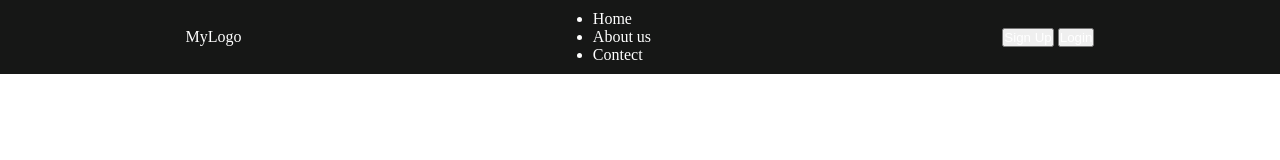
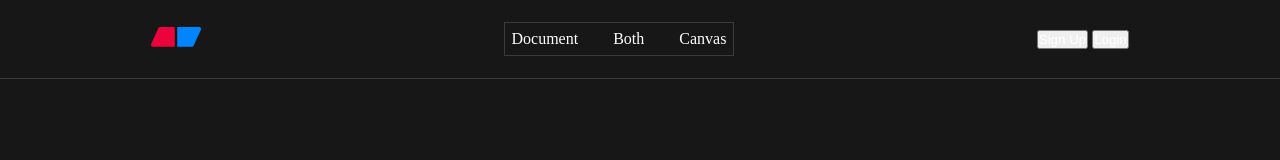
Before and after one commit to GmPratim/Cohort-WebDev, a plain HTML site: page css/CSS Libraries and Fun Interaction/index.html in a window 1280 px wide. Drawn offline with Linux system fonts and the light colour scheme.

Commit message:
function

```diff
--- a/css/CSS Libraries and Fun Interaction/index.html
+++ b/css/CSS Libraries and Fun Interaction/index.html
@@ -11,26 +11,46 @@
         box-sizing: border-box;
         color: #ffffff;
       }
+      body {
+        background-color: #161716;
+      }
 
       nav {
         display: flex;
         align-items: center;
         justify-content: space-around;
-        padding: 10px;
+        padding-top: 22px;
+        padding-bottom: 22px;
+
         background-color: #161716;
+        border-bottom: 1px solid #3a3b3b;
+      }
+      ul {
+        display: flex;
+        /* justify-content: space-between; */
+        gap: 35px;
+        border: 1px solid #3a3b3b;
+        padding: 7px;
+      }
+      ul li {
+        list-style: none;
+      }
+      img {
+        width: 50px;
       }
     </style>
   </head>
   <body>
     <nav>
       <div>
-        <p>MyLogo</p>
+        <!-- <p>MyLogo</p> -->
+        <img src="/eraser-icon-seeklogo.svg" alt="" srcset="" />
       </div>
       <div>
         <ul>
-          <li>Home</li>
-          <li>About us</li>
-          <li>Contect</li>
+          <li>Document</li>
+          <li>Both</li>
+          <li>Canvas</li>
         </ul>
       </div>
       <div>
```
Also changed, not shown: css/eraser-icon-seeklogo.svg (added).
